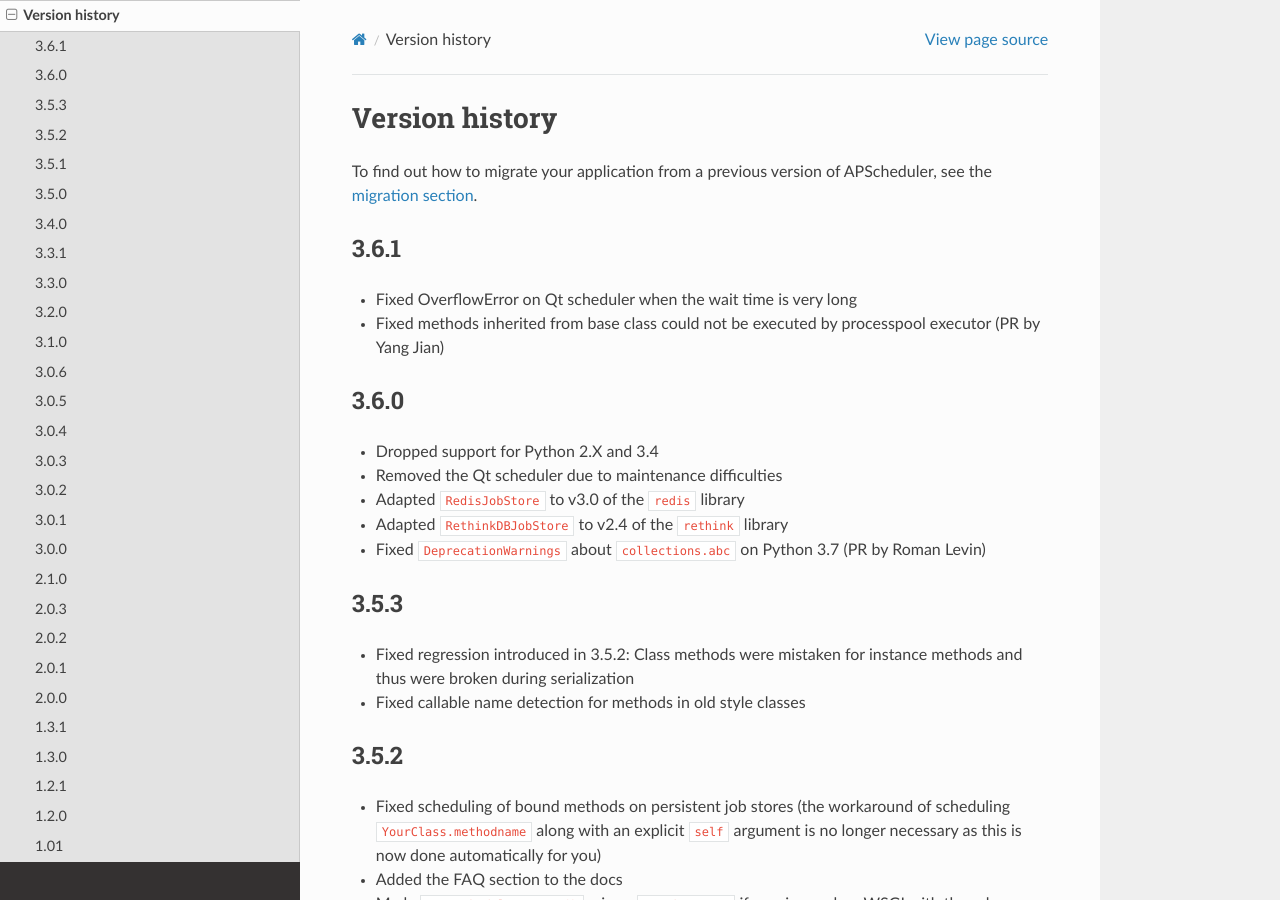
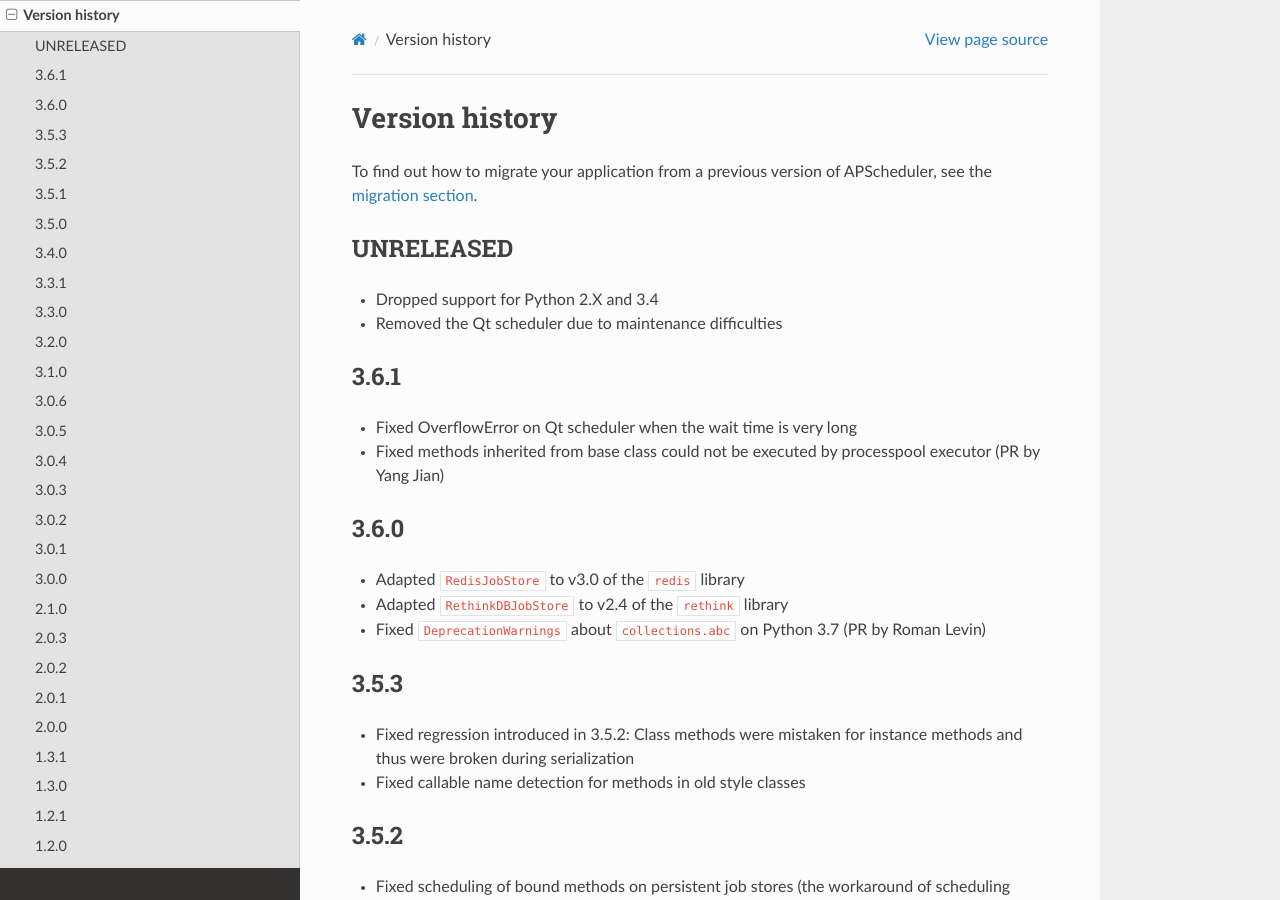
Before and after one commit to agronholm/apscheduler, a Sphinx documentation site: the page built from docs/versionhistory.rst, in a window 1280 px wide and 900 px high. Built offline with Sphinx 7.4.7 and the Read the Docs theme 2.0.0, drawn with Linux system fonts in a browser that asks for light colours; some of the changed lines change nothing that is shown.

Commit message:
Fixed changelog screwups due to the v4.0 rebase operation
Fixes #382.

```diff
--- a/docs/versionhistory.rst
+++ b/docs/versionhistory.rst
@@ -3,6 +3,13 @@ Version history
 
 To find out how to migrate your application from a previous version of
 APScheduler, see the :doc:`migration section <migration>`.
+
+UNRELEASED
+----------
+
+* Dropped support for Python 2.X and 3.4
+* Removed the Qt scheduler due to maintenance difficulties
+
 
 3.6.1
 -----
@@ -15,9 +22,6 @@ APScheduler, see the :doc:`migration section <migration>`.
 3.6.0
 -----
 
-* Dropped support for Python 2.X and 3.4
-
-* Removed the Qt scheduler due to maintenance difficulties
 * Adapted ``RedisJobStore`` to v3.0 of the ``redis`` library
 * Adapted ``RethinkDBJobStore`` to v2.4 of the ``rethink`` library
 * Fixed ``DeprecationWarnings`` about ``collections.abc`` on Python 3.7 (PR by Roman Levin)
```
